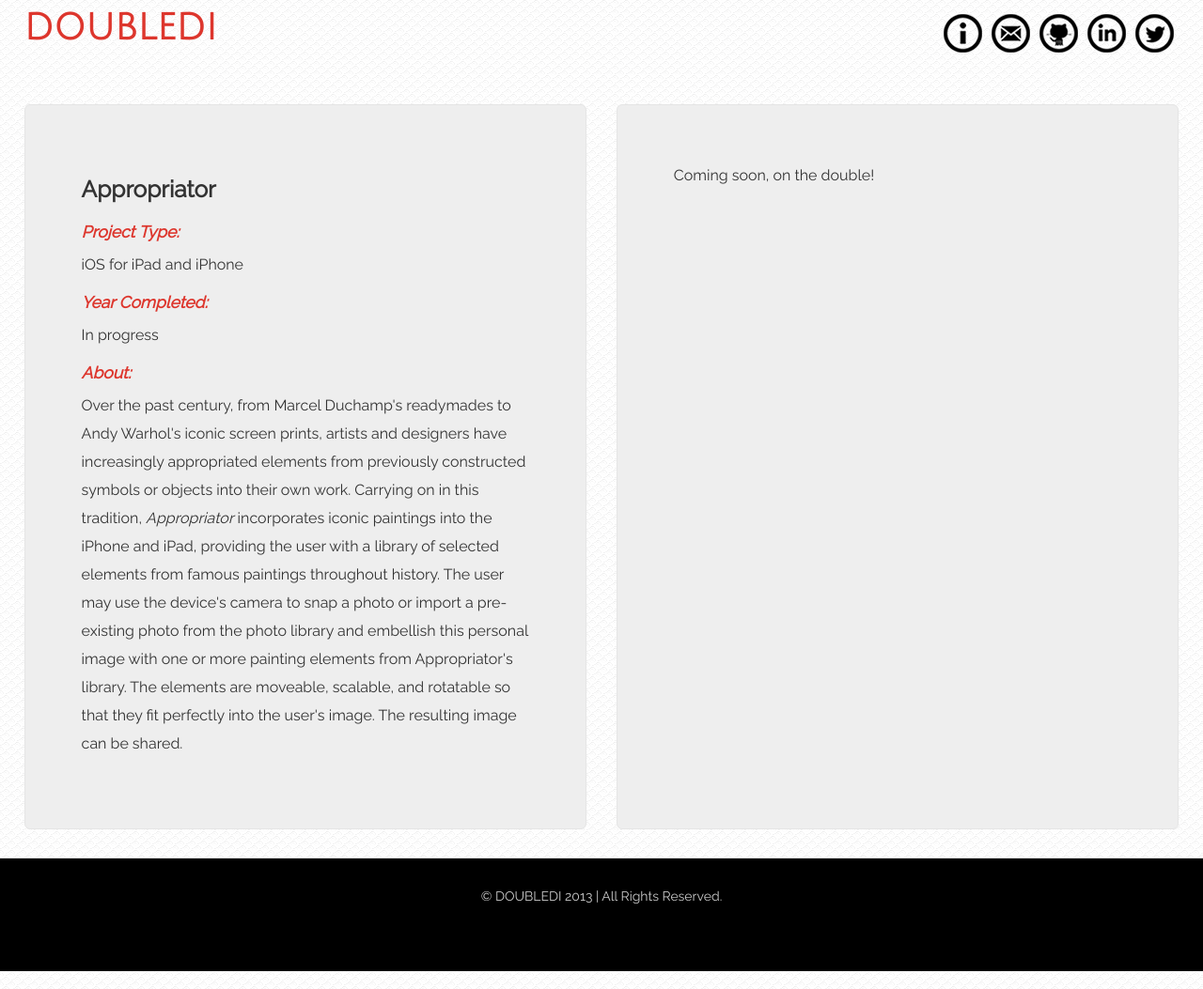
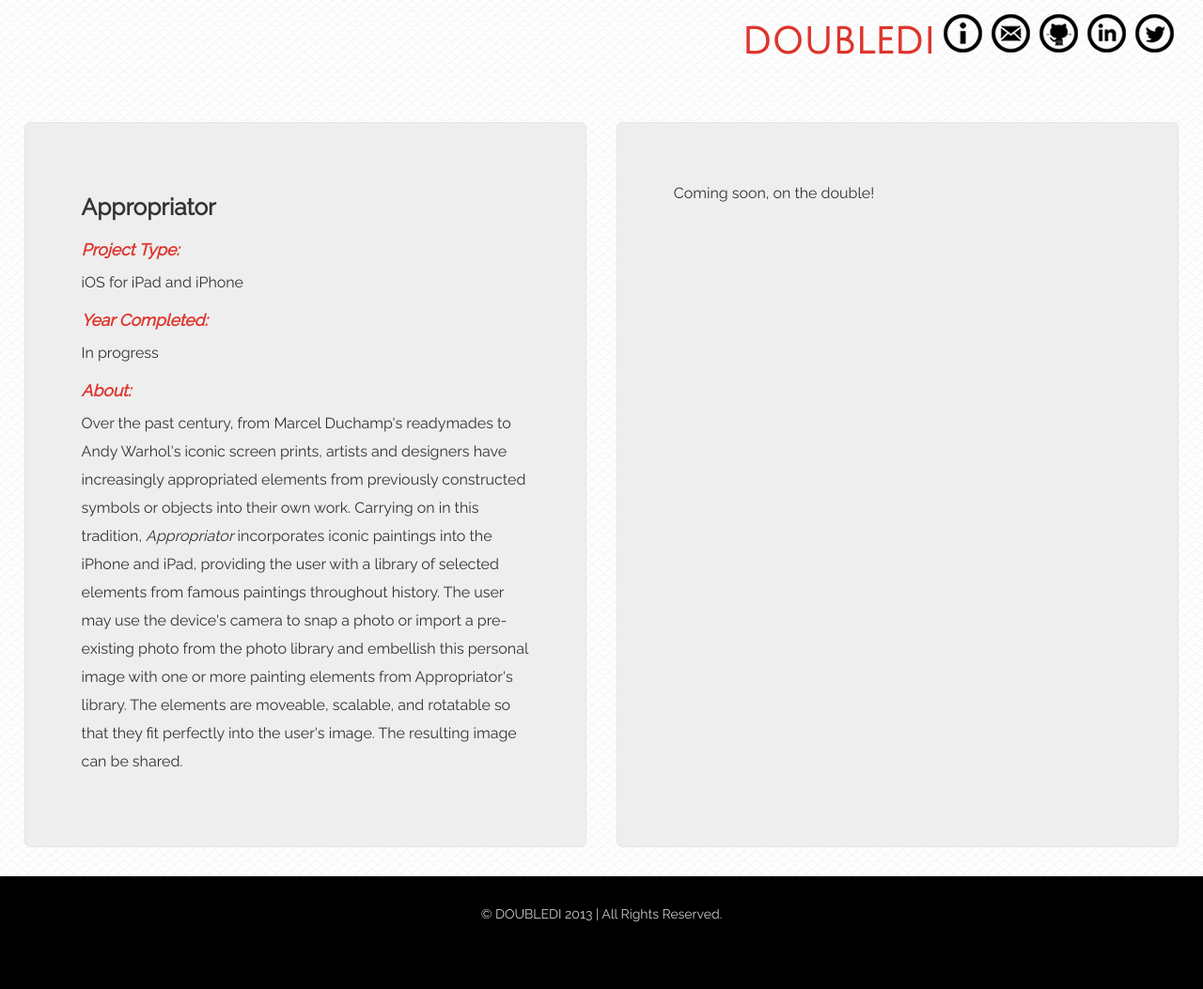
Before and after one commit to diannamertz/doubledi.github.com, a Jekyll site: the page built from appropriator.html, in a window 1280 px wide. Shown: the whole page at 94% size. Built offline with Jekyll 4.4.1, drawn with Linux system fonts in a browser that asks for light colours.

Commit message:
change around image sizes

```diff
--- a/_layouts/default.html
+++ b/_layouts/default.html
@@ -19,10 +19,10 @@
                 <li><a href="https://github.com/doubledi?tab=repositories" target="_blank"> <img src="/img/icon-github.png"></a></li>
                 <li><a href="mailto:diannamertz@gmail.com" target="_top" title="E-mail me!"> <img src="/img/icon-contact.png" alt="E-mail me!"></a></li>
                 <li><a href="#myModal" role="btn" data-toggle="modal"> <img src="/img/icon-info.png"></a></li>
-
+                <li><a href="/index.html"><h1>DOUBLEDI</h1></a></li>
                 </ul>
             </nav>
-            <p><a href="/index.html"><h1>DOUBLEDI</h1></a></li></p>
+
           </div> <!--row-fluid-->
           <!-- Modal -->
           <div id="myModal" class="modal hide fade" tabindex="-1" role="dialog" aria-labelledby="myModalLabel" aria-hidden="true">
```
